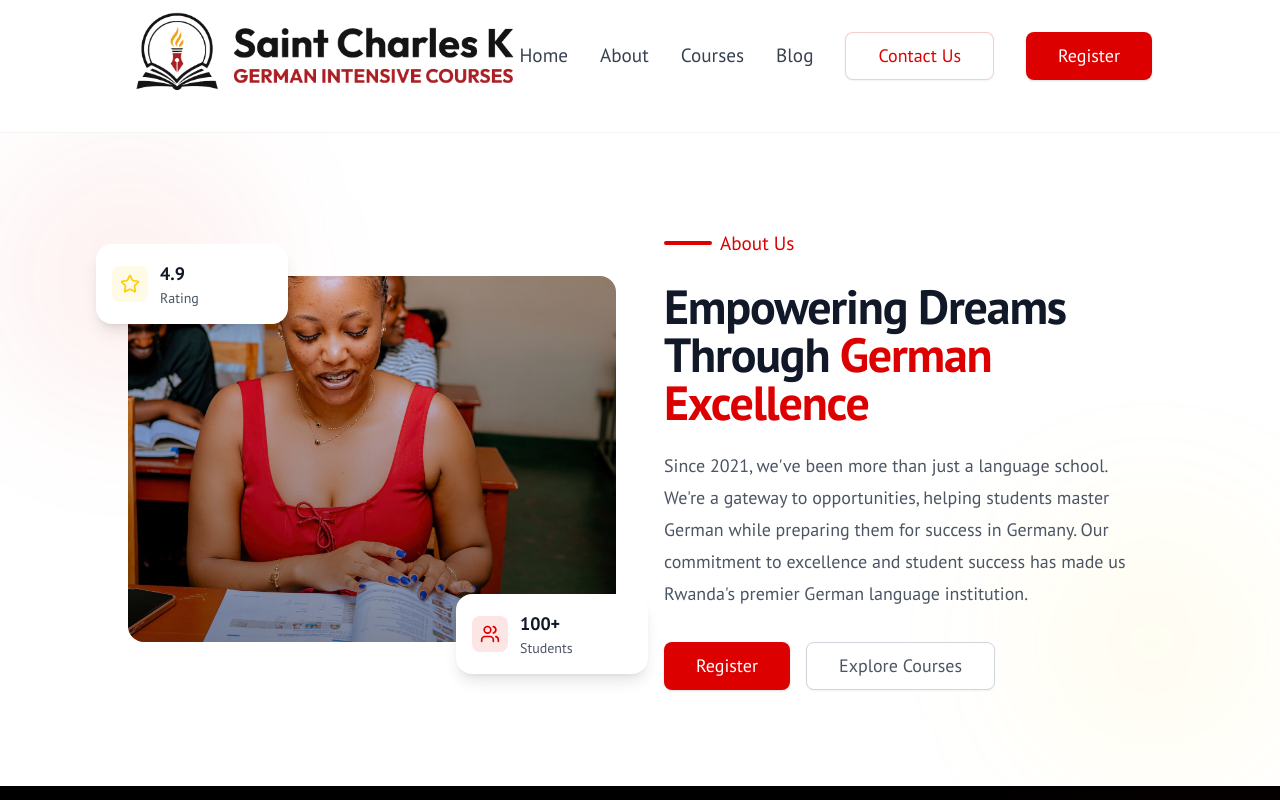
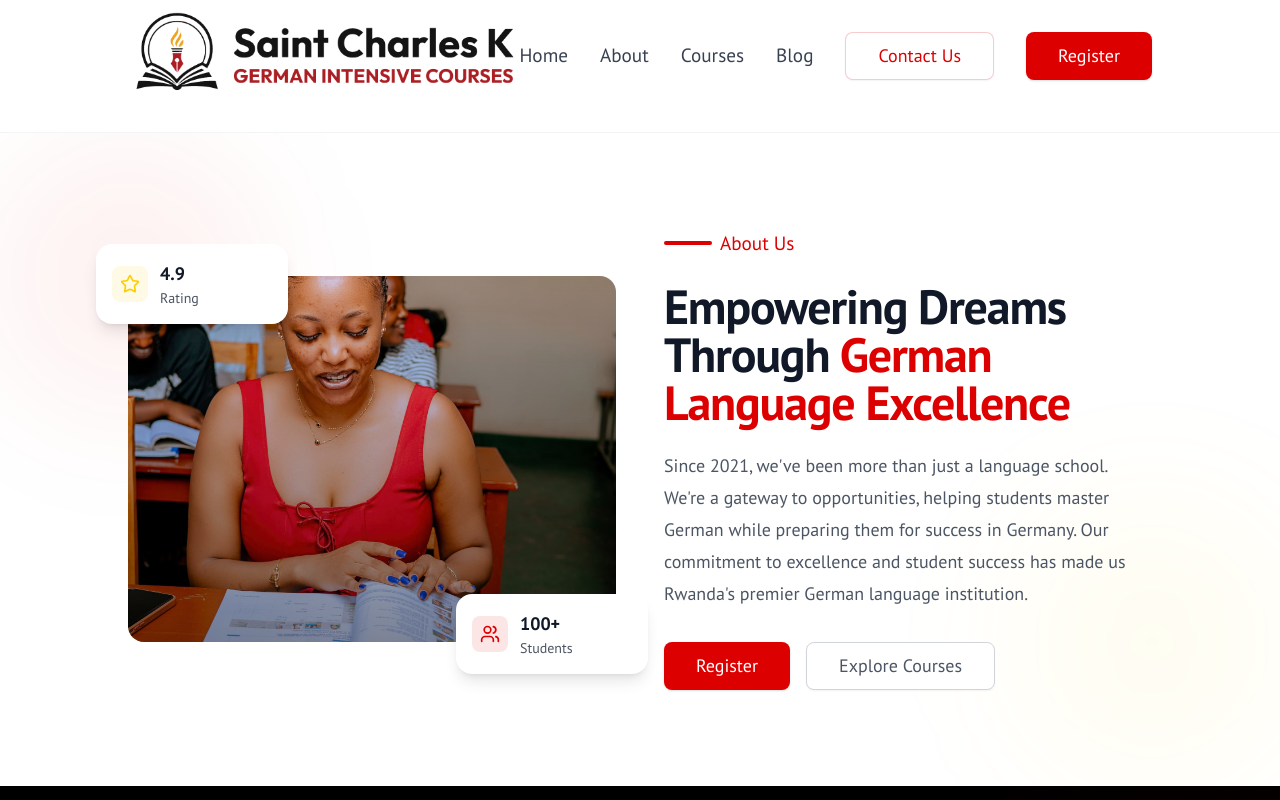
Before and after one commit to niganze/saint-charles, a Next.js app: page /about in a window 1280 px wide. Shown: the top 800 px of the page. Built offline with nearby package versions, Linux system fonts and the light colour scheme; a web font is replaced by a local one.

Commit message:
Update about-hero.tsx

```diff
--- a/src/features/about/components/about-hero.tsx
+++ b/src/features/about/components/about-hero.tsx
@@ -122,7 +122,7 @@ export function AboutHero() {
               </div>
               <h1 className="text-4xl font-bold tracking-tight text-gray-900 sm:text-5xl">
                 Empowering Dreams Through{" "}
-                <span className="text-sc-red">German Excellence</span>
+                <span className="text-sc-red">German Language Excellence</span>
               </h1>
               <p className="mt-6 text-lg leading-8 text-gray-600">
                 Since 2021, we've been more than just a language school. We're a
```
